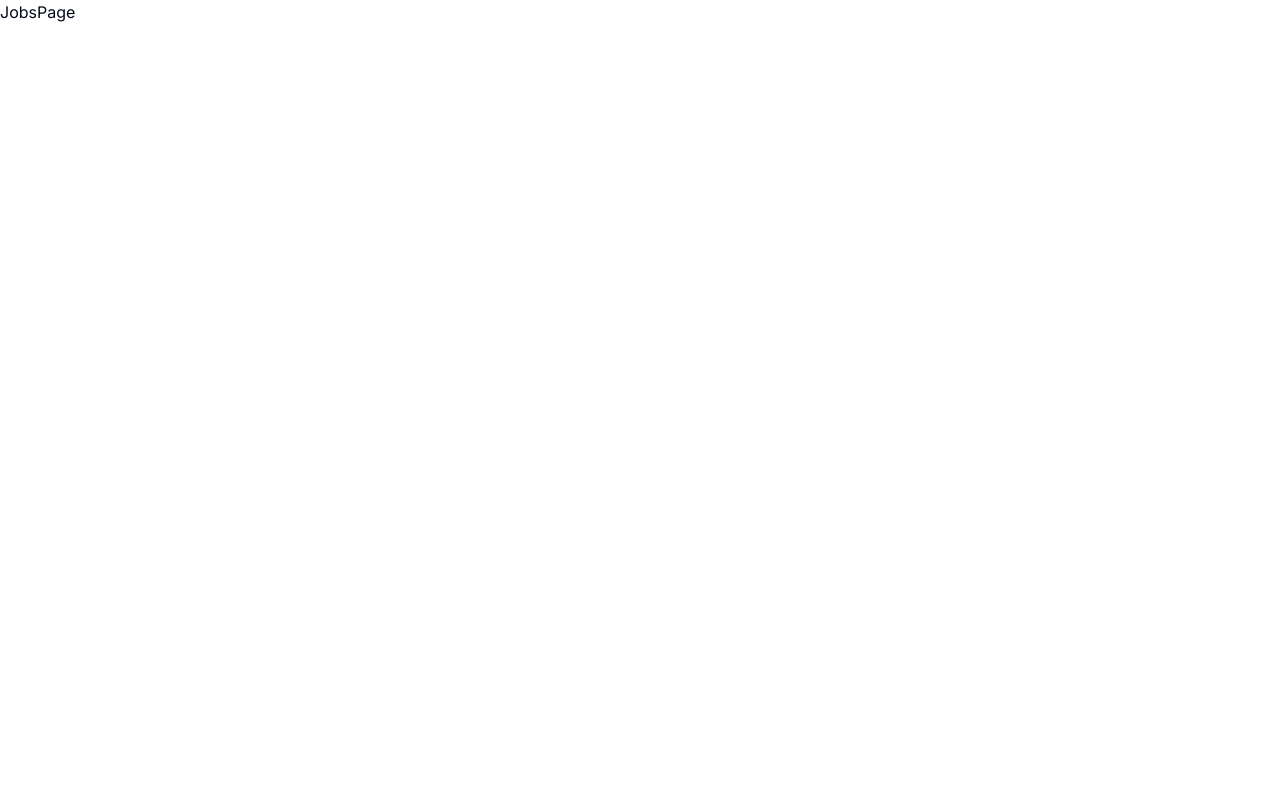
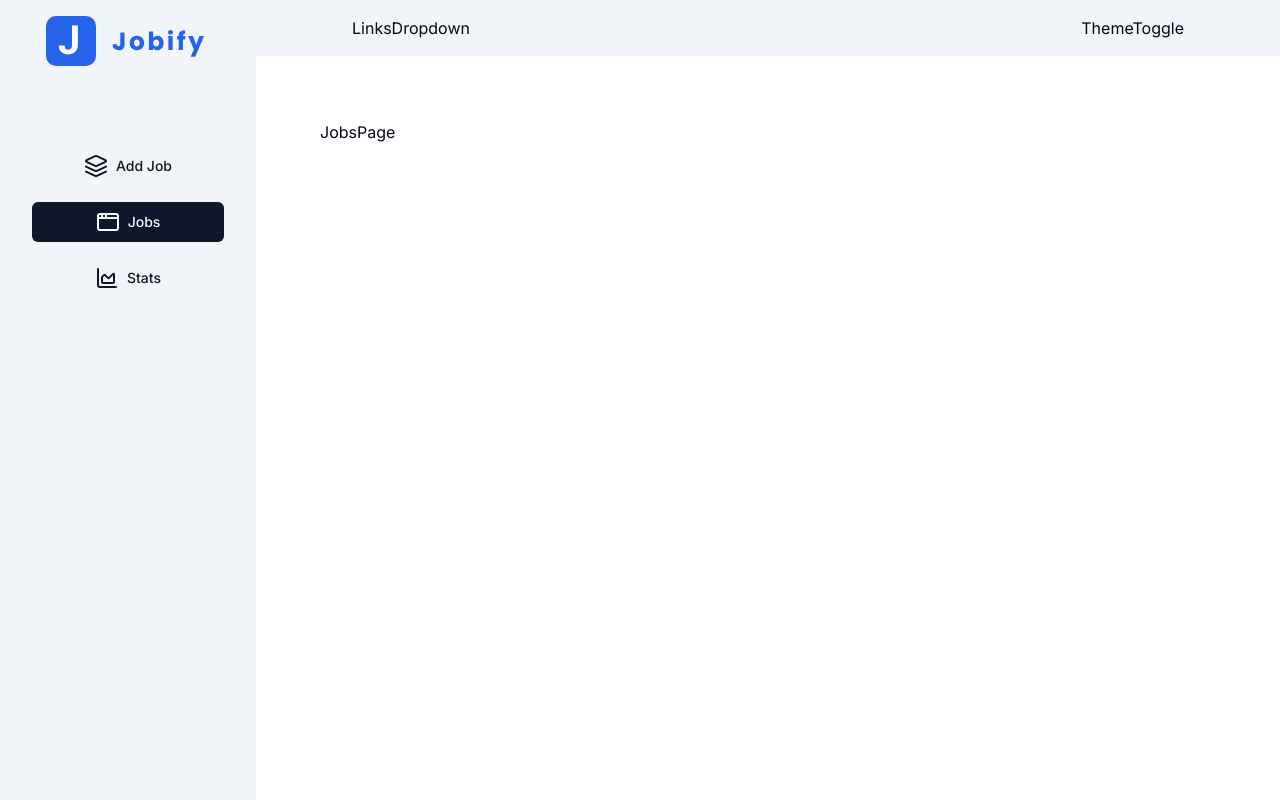
Before and after one commit to bimo-10/jobs-tracker, a Next.js app: page /jobs in a window 1280 px wide. Built offline with nearby package versions, Linux system fonts and the light colour scheme.

Commit message:
dashboard layout, sidebar and navbar

```diff
--- a/src/app/(dashboard)/layout.tsx
+++ b/src/app/(dashboard)/layout.tsx
@@ -1,9 +1,19 @@
-import React from "react";
+import Navbar from "@/components/Navbar";
+import Sidebar from "@/components/Sidebar";
+import React, { PropsWithChildren } from "react";
 
-export default function DashboardLayout({
-  children,
-}: {
-  children: React.ReactNode;
-}) {
-  return <div>{children}</div>;
+export default function DashboardLayout({ children }: PropsWithChildren) {
+  return (
+    <main className="grid lg:grid-cols-5">
+      {/* First column hide on small screens */}
+      <div className="hidden lg:block lg:col-span-1 lg:min-h-screen">
+        <Sidebar />
+      </div>
+      {/* Second column hide on big screens */}
+      <div className="lg:col-span-4">
+        <Navbar />
+        <div className="py-16 px-4 sm:px-8 lg:px-16">{children}</div>
+      </div>
+    </main>
+  );
 }
--- a/src/app/layout.tsx
+++ b/src/app/layout.tsx
@@ -1,6 +1,7 @@
 import type { Metadata } from "next";
 import { Inter } from "next/font/google";
 import "./globals.css";
+import { ClerkProvider } from "@clerk/nextjs";
 
 const inter = Inter({ subsets: ["latin"] });
 
@@ -15,8 +16,10 @@
   children: React.ReactNode;
 }>) {
   return (
-    <html lang="en">
-      <body className={inter.className}>{children}</body>
-    </html>
+    <ClerkProvider>
+      <html lang="en">
+        <body className={inter.className}>{children}</body>
+      </html>
+    </ClerkProvider>
   );
 }
--- /dev/null
+++ b/src/components/LinksDropdown.tsx
@@ -0,0 +1,5 @@
+import React from "react";
+
+export default function LinksDropdown() {
+  return <div>LinksDropdown</div>;
+}
--- /dev/null
+++ b/src/components/Navbar.tsx
@@ -0,0 +1,16 @@
+import React from "react";
+import LinksDropdown from "./LinksDropdown";
+import ThemeToggle from "./ThemeToggle";
+import { UserButton } from "@clerk/nextjs";
+
+export default function Navbar() {
+  return (
+    <nav className="bg-muted py-4 px-4 flex items-center justify-between sm:px-16 lg:px-24">
+      <LinksDropdown />
+      <div className="flex items-center gap-x-4">
+        <ThemeToggle />
+        <UserButton afterSignOutUrl="/" />
+      </div>
+    </nav>
+  );
+}
--- /dev/null
+++ b/src/components/Sidebar.tsx
@@ -0,0 +1,34 @@
+"use client";
+
+import Image from "next/image";
+import { usePathname } from "next/navigation";
+import React from "react";
+import Logo from "../assets/logo.svg";
+import { links } from "@/utils/links";
+import { Button } from "./ui/button";
+import Link from "next/link";
+
+export default function Sidebar() {
+  const pathname = usePathname();
+
+  return (
+    <aside className="py-4 px-8 bg-muted h-full">
+      <Image src={Logo} alt="logo" className="mx-auto" />
+      <div className="flex flex-col mt-20 gap-y-4">
+        {links.map((link) => {
+          return (
+            <Button
+              asChild
+              key={link.href}
+              variant={pathname === link.href ? "default" : "link"}
+            >
+              <Link href={link.href} className="flex items-center gap-x-2">
+                {link.icon} <span className="capitalize">{link.label}</span>
+              </Link>
+            </Button>
+          );
+        })}
+      </div>
+    </aside>
+  );
+}
--- /dev/null
+++ b/src/components/ThemeToggle.tsx
@@ -0,0 +1,5 @@
+import React from "react";
+
+export default function ThemeToggle() {
+  return <div>ThemeToggle</div>;
+}
```
